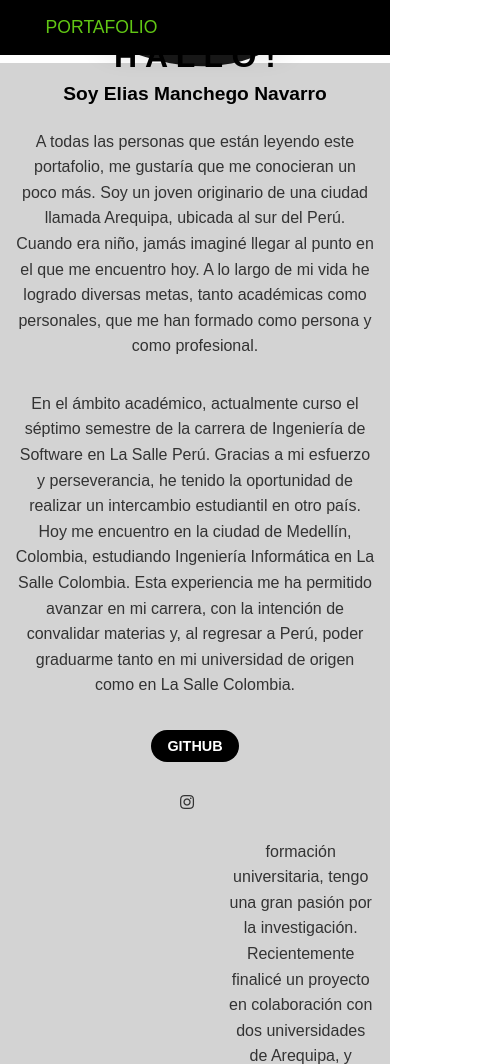
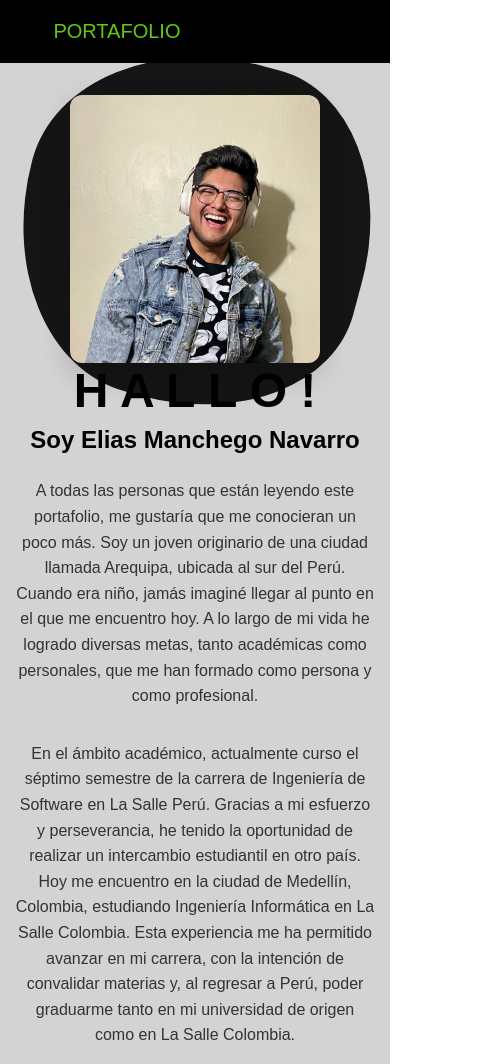
Before and after one commit to ELMANCHE/introduce_yourself_web, a plain HTML site: page acerca.html in a window 390 px wide. Shown: the top 1064 px of the page, 501 px wide, since content can reach past the window. Drawn offline with Linux system fonts and the light colour scheme.

Commit message:
eliminando vainas

```diff
--- a/css/acerca.css
+++ b/css/acerca.css
@@ -210,116 +210,47 @@
   }
 
   /*
-  RESPONSIVE DESIGN
+     MEDIA QUERIES
       */
-@media (max-width: 1200px) {
-  .hero-content h1 {
-    font-size: 3.5rem;
-  }
-
-  .hero-image::before {
-    width: 400px;
-    height: 400px;
-  }
-
-  .hero-image img {
-    width: 250px;
-  }
-}
-
   @media (max-width: 900px) {
-  .head {
-    padding: 0 4%;
-  }
-
-  .navbar {
-    display: none;
-    flex-direction: column;
-    background: #000;
-    position: absolute;
-    top: 63px;
-    left: 0;
-    width: 100%;
-  }
-
-  .navbar.active {
-    display: flex;
-  }
-
-  .navbar a {
-    padding: 1rem;
-    text-align: center;
-    border-bottom: 1px solid #223413;
-  }
-
-  .menu-toggle {
-    display: block;
-  }
-
     .hero,
-  .hero-block {
+    .hero-block,
+    .hero-block.reverse {
       flex-direction: column-reverse;
       padding: 2rem 4%;
+      height: auto;
       min-height: auto;
     }
 
     .hero-content,
-  .hero-image {
+    .hero-image,
+    .hero-block .hero-content,
+    .hero-block .hero-image {
       width: 100%;
       max-width: 100%;
     }
 
     .hero-content h1 {
-    font-size: 2.5rem;
+      font-size: 3rem;
     }
 
-  .hero-content h2 {
+    .hero-content h2,
+    .hero-block .hero-content h2 {
       font-size: 1.5rem;
     }
 
-  .hero-image::before {
-    width: 300px;
-    height: 300px;
+    .hero-image img,
+    .hero-block .hero-image img {
+      width: 250px;
     }
 
-  .hero-image img {
-    width: 200px;
+    .hero-image::before,
+    .hero-block .hero-image::before {
+      width: 350px;
+      height: 350px;
     }
 
-  .btn {
-    padding: 0.5rem 1rem;
-    font-size: 0.9rem;
+    .navbar {
+      display: none;
     }
   }
-
-@media (max-width: 600px) {
-  .head {
-    height: 55px;
-  }
-
-  .logo a {
-    font-size: 1.1rem;
-  }
-
-  .hero-content h1 {
-    font-size: 2rem;
-  }
-
-  .hero-content h2 {
-    font-size: 1.2rem;
-  }
-
-  .hero-image::before {
-    width: 250px;
-    height: 250px;
-  }
-
-  .hero-image img {
-    width: 180px;
-  }
-
-  .social a {
-    margin-right: 1rem;
-    font-size: 1rem;
-  }
-}
```
Lines whose indentation alone changed are shown as unchanged.
